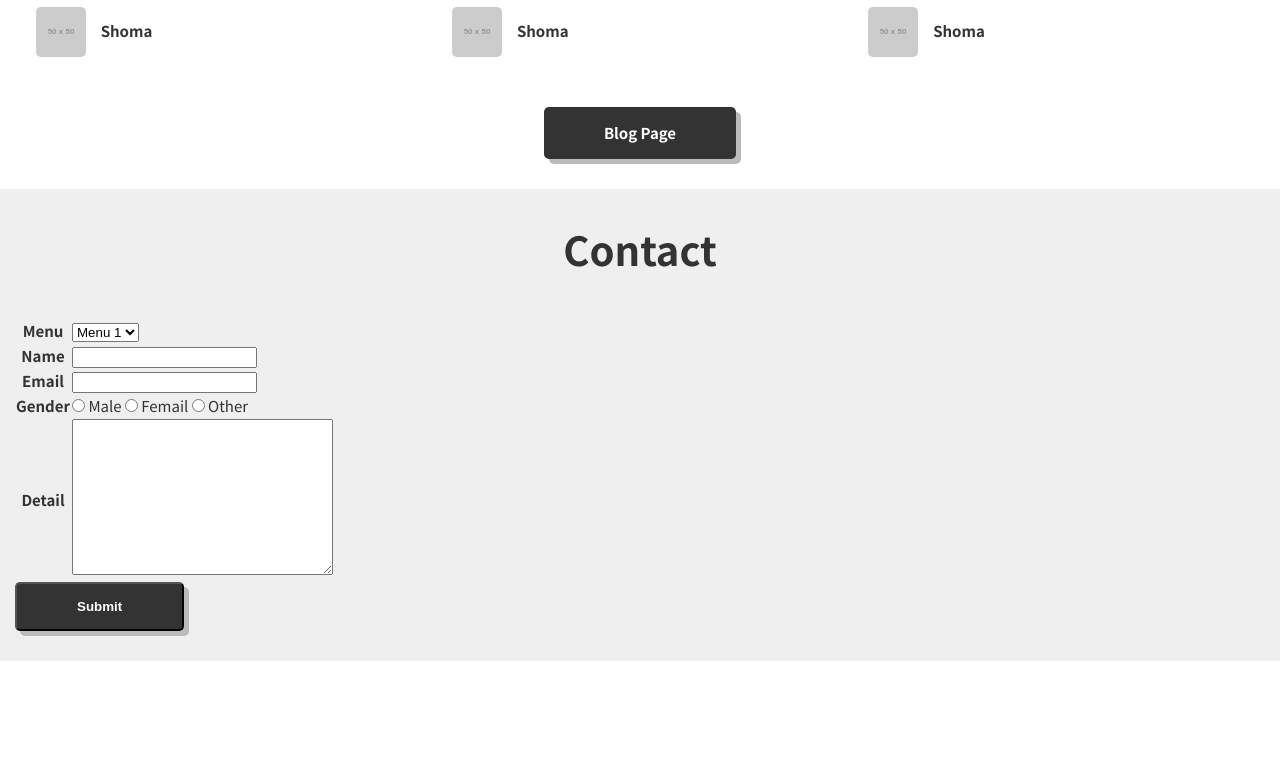
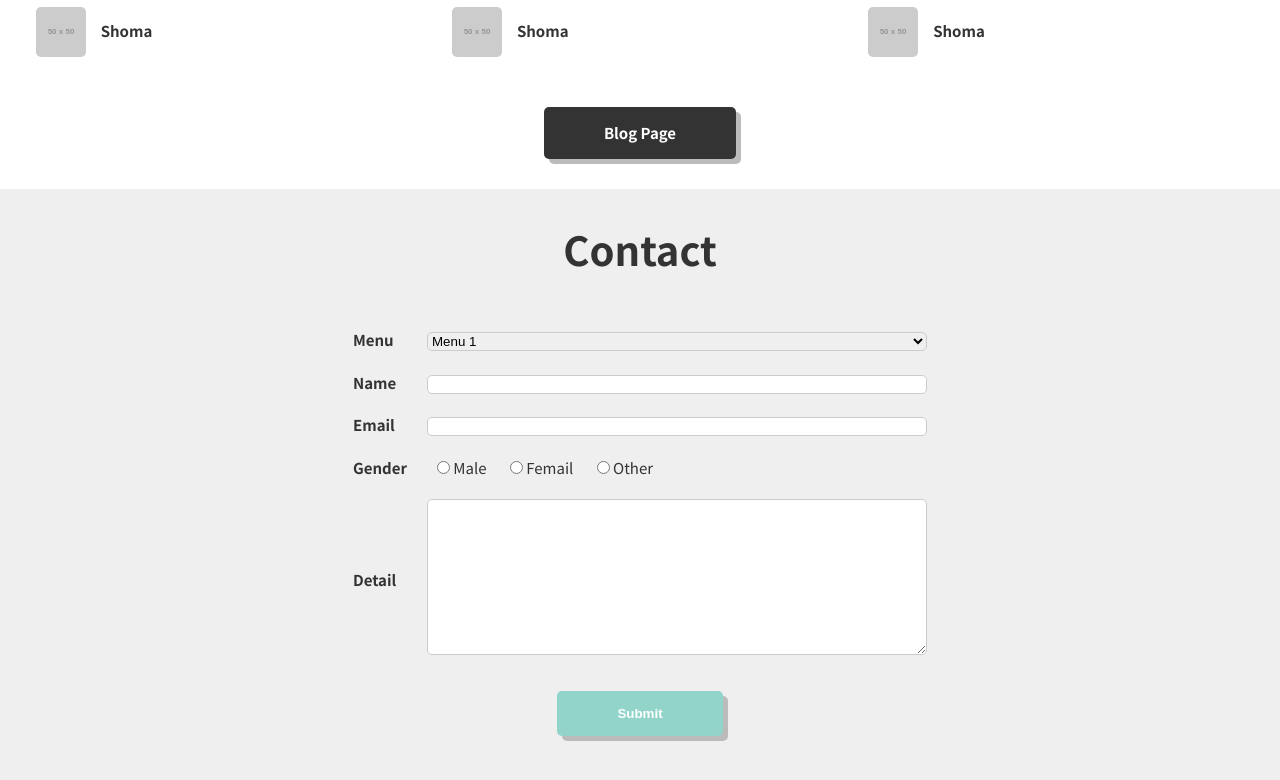
Before and after one commit to saitoshoma415/WEBSITE, a plain HTML site: page index.html in a window 1280 px wide. Shown: the part 1404-2184 px from the top of the page. Before the commit the page ends 2065 px from the top, so only its background shows below. Drawn offline with Linux system fonts and the light colour scheme; placeholder pictures from the web are drawn by us.

Commit message:
Contact form

```diff
--- a/assets/css/style.css
+++ b/assets/css/style.css
@@ -8,6 +8,18 @@ body {
   font-size: 15px;
   line-height: 1.5;
   color: #333;
+}
+
+label,
+input,
+textarea,
+select,
+button {
+  cursor: pointer;
+}
+
+button {
+  border: 0;
 }
 
 /*
@@ -182,3 +194,54 @@ button
 .button:hover {
   box-shadow: 0 0 0 #bbb;
 }
+
+.button.button-submission {
+  background: #92d3ca;
+}
+
+/*
+.select, .input, .radio, .textarea
+*/
+.select {
+  border-radius: 5px;
+  padding: 10;
+  border: 1px solid #ccc;
+  min-width: 500px;
+}
+.input {
+  border-radius: 5px;
+  padding: 10;
+  border: 1px solid #ccc;
+  min-width: 500px;
+}
+.radio {
+  margin: 0 10px;
+}
+.textarea {
+  border-radius: 5px;
+  padding: 10;
+  border: 1px solid #ccc;
+  min-width: 500px;
+  min-height: 100px;
+}
+
+/*
+form
+*/
+/* .form {} */
+.form-table {
+  margin: 0 auto;
+}
+/* form-table tr {} */
+.form-table th {
+  padding: 10px;
+  text-align: left;
+}
+.form-table td {
+  padding: 10px;
+}
+
+.form-button {
+  text-align: center;
+  margin: 20px;
+}
--- a/index.html
+++ b/index.html
@@ -159,7 +159,7 @@
 
                     </th>
                     <td>
-                        <select id="menu">
+                        <select class="select" id="menu">
                             <option value="menu-1">Menu 1</option>
                             <option value="menu-2">Menu 2</option>
                             <option value="menu-3">Menu 3</option>
@@ -174,7 +174,7 @@
 
                     </th>
                     <td>
-                        <input type="text" id="name">
+                        <input class="input" type="text" id="name">
                     </td>
                 </tr>
                 <tr>
@@ -184,7 +184,7 @@
                         </label>
                     </th>
                     <td>
-                        <input type="email" id="email">
+                        <input class="input" type="email" id="email">
                     </td>
                 </tr>
                 <tr>
@@ -192,13 +192,13 @@
                         Gender
                     </th>
                     <td>
-                        <label>
+                        <label class="radio">
                             <input type="radio" name="gender" value="male"> Male
                         </label>
-                        <label>
+                        <label class="radio">
                             <input type="radio" name="gender" value="femail"> Femail
                         </label>
-                        <label>
+                        <label class="radio">
                             <input type="radio" name="gender" value="other"> Other
                         </label>
                     </td>
@@ -208,12 +208,14 @@
                         <label for="detail">Detail</label>
                     </th>
                     <td>
-                        <textarea id="detail" cols="30" rows="10"></textarea>
+                        <textarea class="textarea" id="detail" cols="30" rows="10"></textarea>
                     </td>
                 </tr>
             </table>
+            <div class="form-button">
+                <button class="button button-submission" type="submit">Submit</button>
+            </div>
 
-            <button class="button" type="submit">Submit</button>
         </form>
     </section>
 
```
